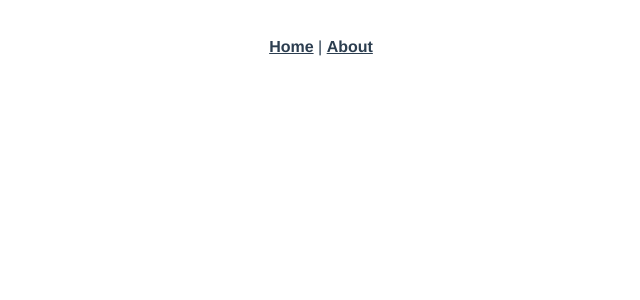
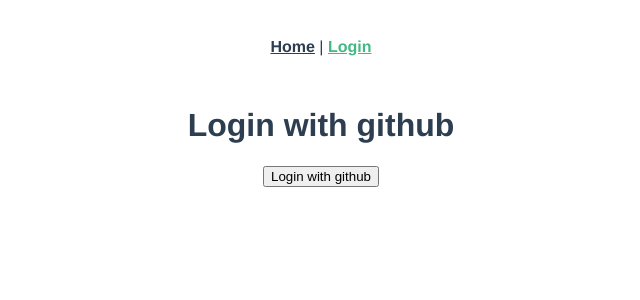
Before and after one commit to SenorSam44/gitgit, a Vue app: page /login in a window 1280 px wide. Before the commit this address had no page. Shown: the top 300 px of the page, without its empty margins (319-959 px from the left). Built offline with nearby package versions, Linux system fonts and the light colour scheme.

Commit message:
cors error; state 1

```diff
--- a/package.json
+++ b/package.json
@@ -7,6 +7,7 @@
     "build": "vue-cli-service build"
   },
   "dependencies": {
+    "axios": "^0.21.1",
     "core-js": "^3.6.5",
     "vue": "^3.0.0",
     "vue-router": "^4.0.0-0",
--- a/src/App.vue
+++ b/src/App.vue
@@ -1,7 +1,7 @@
 <template>
   <div id="nav">
     <router-link to="/">Home</router-link> |
-    <router-link to="/about">About</router-link>
+    <router-link to="/Login">Login</router-link>
   </div>
   <router-view/>
 </template>
--- a/src/router/index.js
+++ b/src/router/index.js
@@ -8,12 +8,12 @@
     component: Home
   },
   {
-    path: '/about',
-    name: 'About',
+    path: '/login',
+    name: 'Login',
     // route level code-splitting
     // this generates a separate chunk (about.[hash].js) for this route
     // which is lazy-loaded when the route is visited.
-    component: () => import(/* webpackChunkName: "about" */ '../views/About.vue')
+    component: () => import(/* webpackChunkName: "about" */ '../views/Login.vue')
   }
 ]
 
--- a/src/views/Login.vue
+++ b/src/views/Login.vue
@@ -1,5 +1,52 @@
 <template>
   <div class="about">
-    <h1>This is an about page</h1>
+    <h1>Login with github</h1>
+
+    <button @click="loginWithGithub">Login with github </button>
   </div>
 </template>
+
+
+<script>
+// @ is an alias to /src
+import HelloWorld from '@/components/HelloWorld.vue'
+import axios from 'axios';
+export default {
+  name: 'Home',
+  components: {
+    HelloWorld
+  },
+  methods:{
+    async loginWithGithub(){
+      let url = process.env.VUE_APP_GITHUB_API+"?client_id="+process.env.VUE_APP_GITHUB_CLIENT_ID+"&redirect_uri="+process.env.VUE_APP_GITHUB_API_CALLBACK
+      // console.log(process.env.VUE_APP_GITHUB_API)
+      // axios.get(url).then( response =>{
+      //   console.log(response);
+      // })
+
+      const config = {
+        crossdomain: true,
+        baseURL: 'http://localhost:8080',
+        timeout: 10000,
+        withCredentials: true,
+        // transformRequest: [(data) => JSON.stringify(data.data)],
+        headers: {
+          'Accept': 'application/json',
+          'Content-Type': 'application/json',
+          'Access-Control-Allow-Origin': '*',
+          'Access-Control-Allow-Headers': '*',
+        }
+
+      }
+
+      await axios.get(url, config).then( response =>{
+        console.log(response);
+      })
+    }
+  }
+}
+</script>
+
+<style lang="scss">
+
+</style>
```
Also changed, not shown: 2 other files (tests, documents, lock files or other folders).
